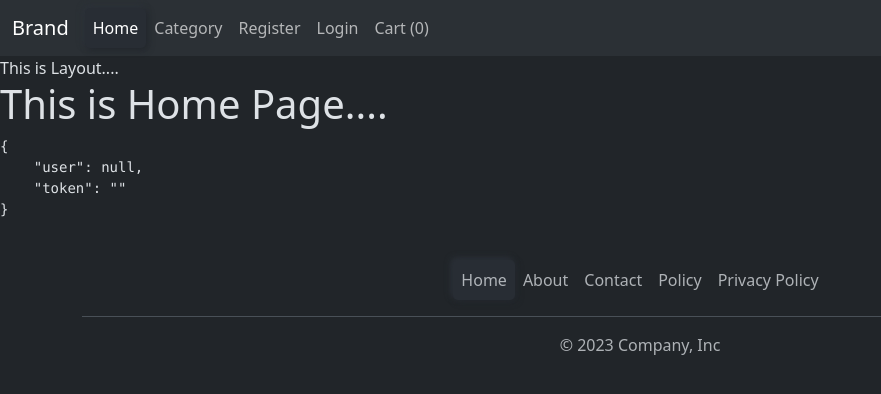
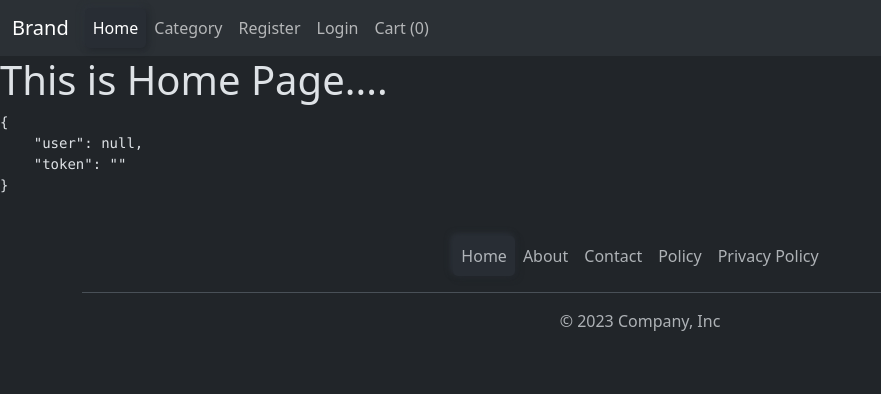
Before and after one commit to HarshKumar123456/E-Commerce-App-Using-MERN-Stack, a React (Vite) app in the folder client/: page / in a window 1280 px wide. Shown: the top 394 px of the page, without its empty margins (0-881 px from the left). Built offline with nearby package versions, Linux system fonts and the light colour scheme.

Commit message:
refactor: Remove debug H2 tag from Layout component
Removed the extra H2 tag that was temporarily added for testing purposes
in the Layout component. The H2 was solely for checking rendering and is
no longer necessary for the layout structure.

```diff
--- a/client/components/Layout/Layout.jsx
+++ b/client/components/Layout/Layout.jsx
@@ -10,7 +10,6 @@ const Layout = (props) => {
         <Header />
         <ToastContainer />
         <main>
-        This is Layout....
         {props.children}
         </main>
         <Footer />
```
